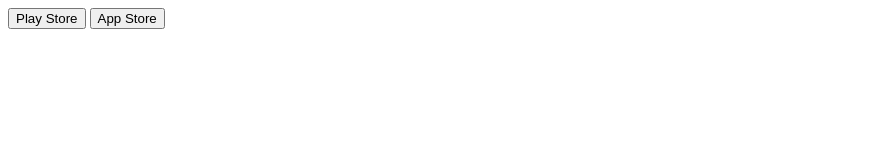
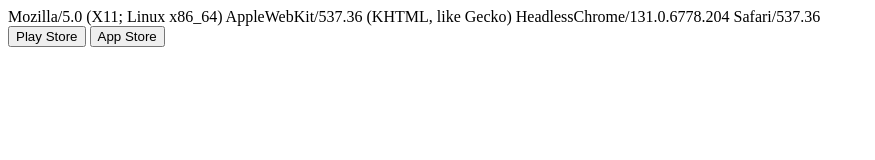
Before and after one commit to mohitleo03/redirecttostore.github.io, a plain HTML site: page index.html in a window 1280 px wide. Shown: the whole page, without its empty margins (0-875 px from the left). Drawn offline with Linux system fonts and the light colour scheme.

Commit message:
first commit

```diff
--- a/assets/javascript/index.js
+++ b/assets/javascript/index.js
@@ -7,5 +7,6 @@ function openAppStore(){
 }
 function init(){
     console.log(window.navigator.userAgent);
+    document.getElementById('mydiv').innerHTML = window.navigator.userAgent
 }
 init();
--- a/index.html
+++ b/index.html
@@ -6,13 +6,14 @@
     <meta http-equiv="X-UA-Compatible" content="IE=edge">
     <meta name="viewport" content="width=device-width, initial-scale=1.0">
     <title>Document</title>
-    <script src="./assets/javascript/index.js"></script>
     <link rel="stylesheet" href="./assets/stylesheets/index.css">
 </head>
 
 <body>
-
-</body>
+    <div id="mydiv"></div>
     <button onclick="openPlayStore()" >Play Store</button>
     <button onclick="openAppStore()" >App Store</button>
+</body>
+<script src="./assets/javascript/index.js"></script>
+
 </html>
```
